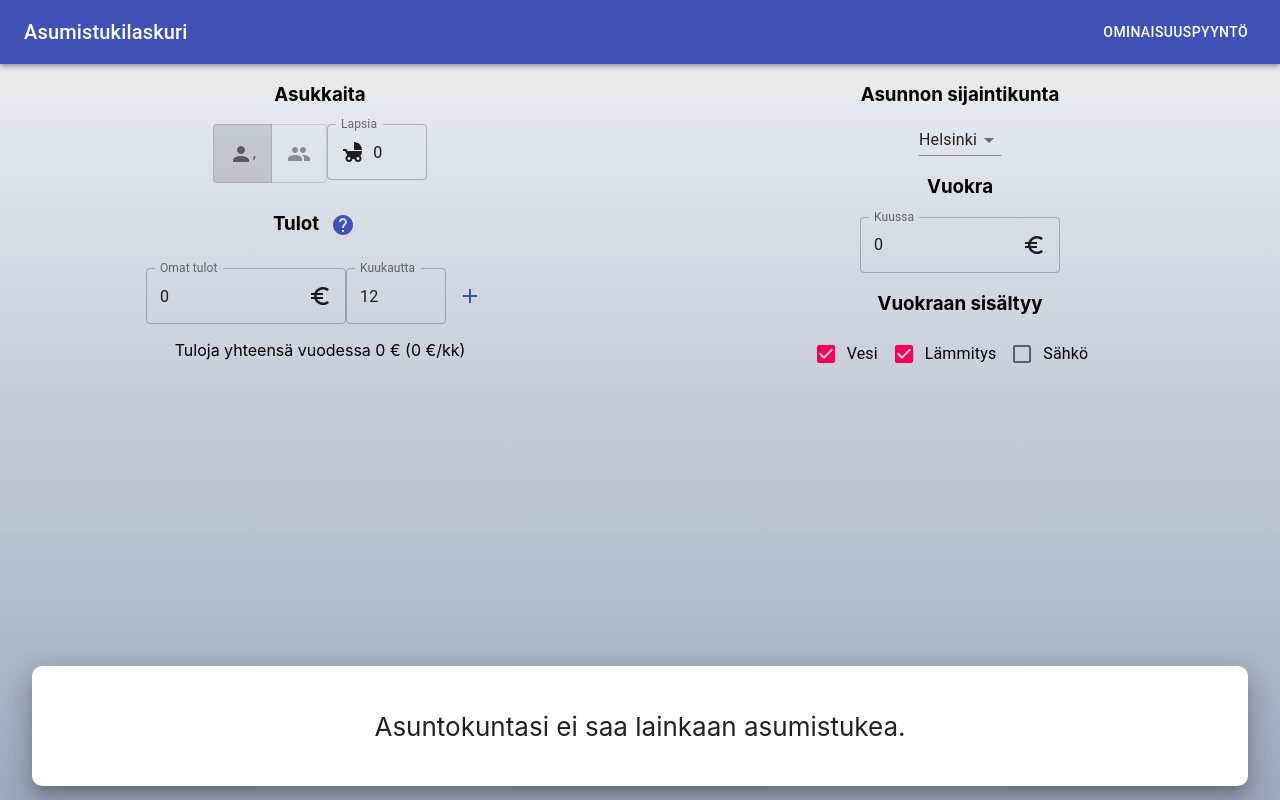
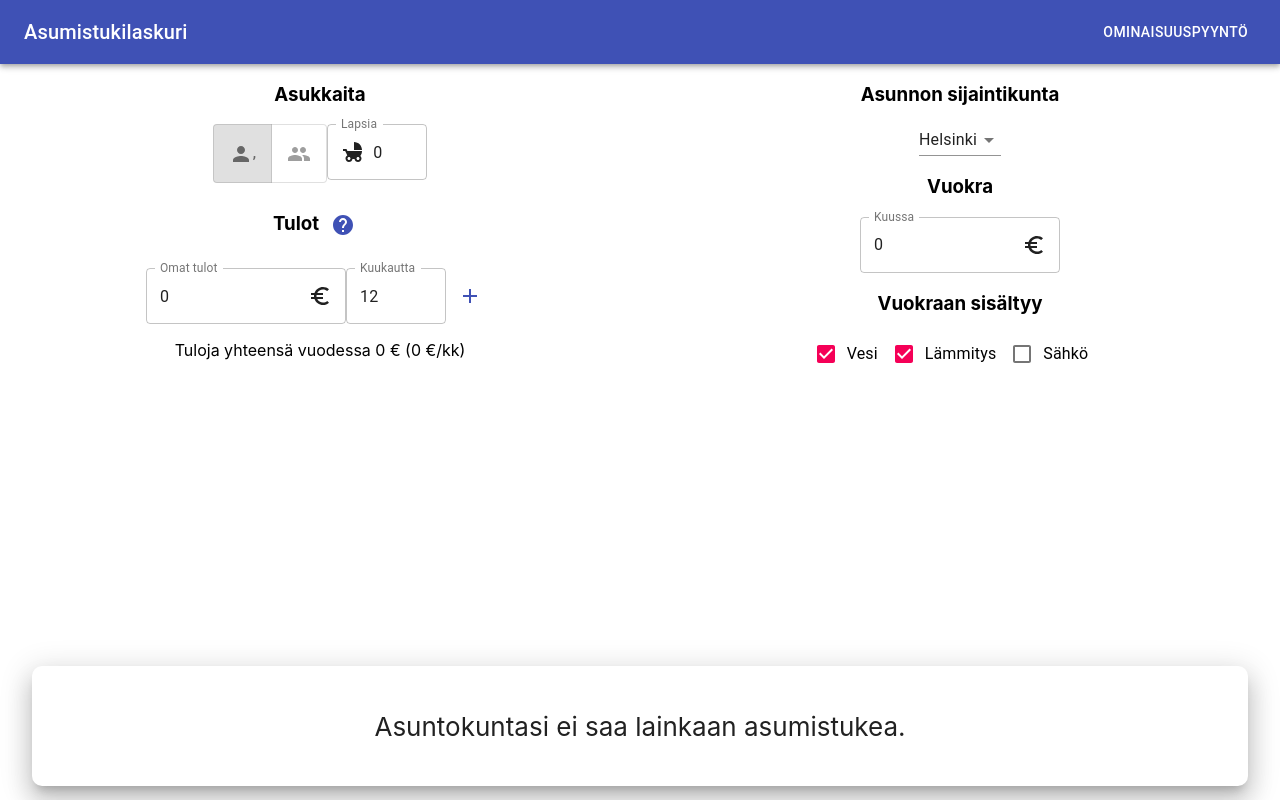
Before and after one commit to KasperNurminen/kelalaskuri, a React (Create React App) app: page / in a window 1280 px wide. Built offline with nearby package versions, Linux system fonts and the light colour scheme.

Commit message:
Added autoscroll to bottom

```diff
--- a/src/App.css
+++ b/src/App.css
@@ -51,12 +51,7 @@ a{
 }
 
 .App{
-  background: #8e9eab;  /* fallback for old browsers */
-  background: -webkit-linear-gradient(to bottom, #eef2f3, #8e9eab);  /* Chrome 10-25, Safari 5.1-6 */
-  background: linear-gradient(to bottom, #eef2f3, #a0a8bd); /* W3C, IE 10+/ Edge, Firefox 16+, Chrome 26+, Opera 12+, Safari 7+ */
-
-  height: 100vh
-
+  height: 100vh;
 }
 .content{
   display: flex;
--- a/src/HouseView.js
+++ b/src/HouseView.js
@@ -26,6 +26,11 @@ class HouseView extends React.Component {
     };
 
     toggleIncludes = (val) => {
+        if(val === "includesElectricity" && !this.state.includesElectricity){
+            window.setTimeout(() => document
+            .getElementById("houseDetails")
+            .scrollIntoView({behavior: "smooth", block: "start", inline: "nearest"}),500)
+        }
         this.setState(prevState => {
             return { [val]: !prevState[val] }
         }, () => this.props.updateData(this.state))
@@ -39,7 +44,7 @@ class HouseView extends React.Component {
         let area;
         if (this.state.includesElectricity) {
             area = (
-                <div>
+                <div id="houseDetails">
                     <TextField
                         type="number"
                         style={{ width: 200 }}
```
